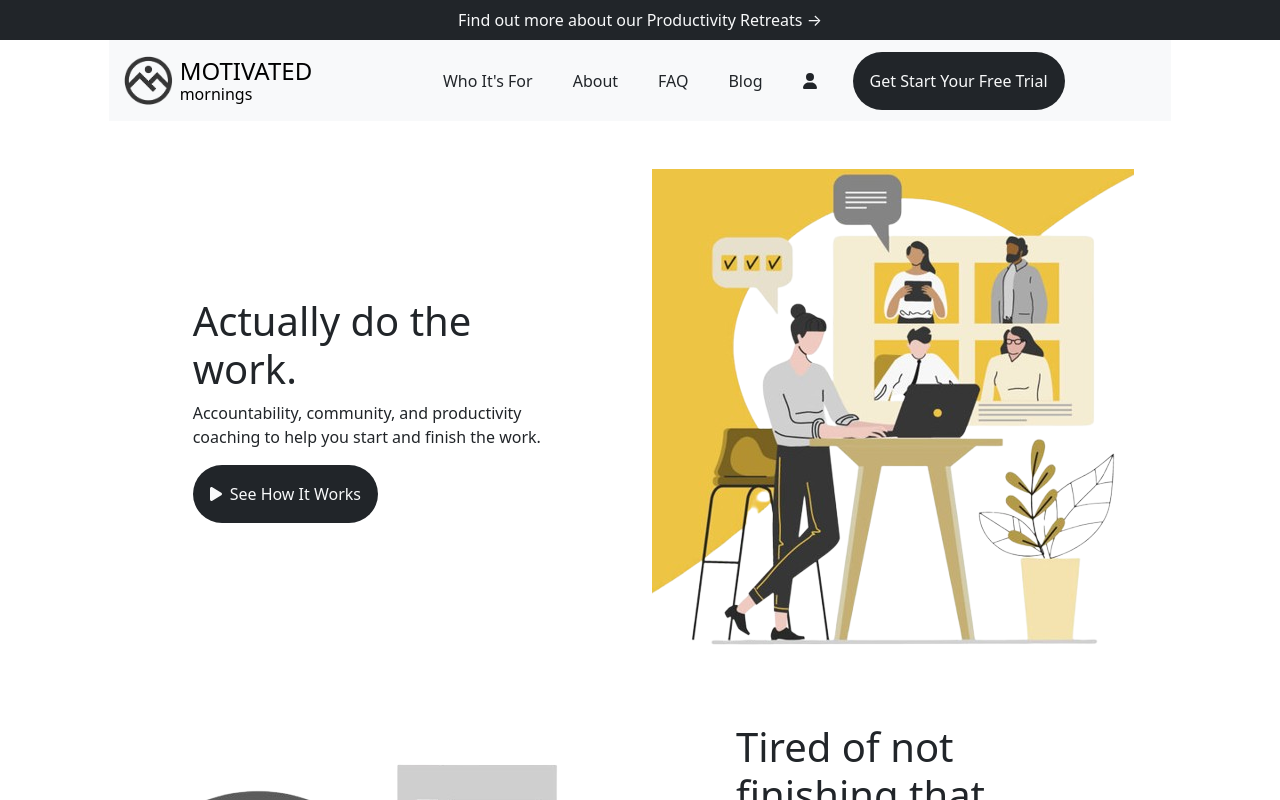
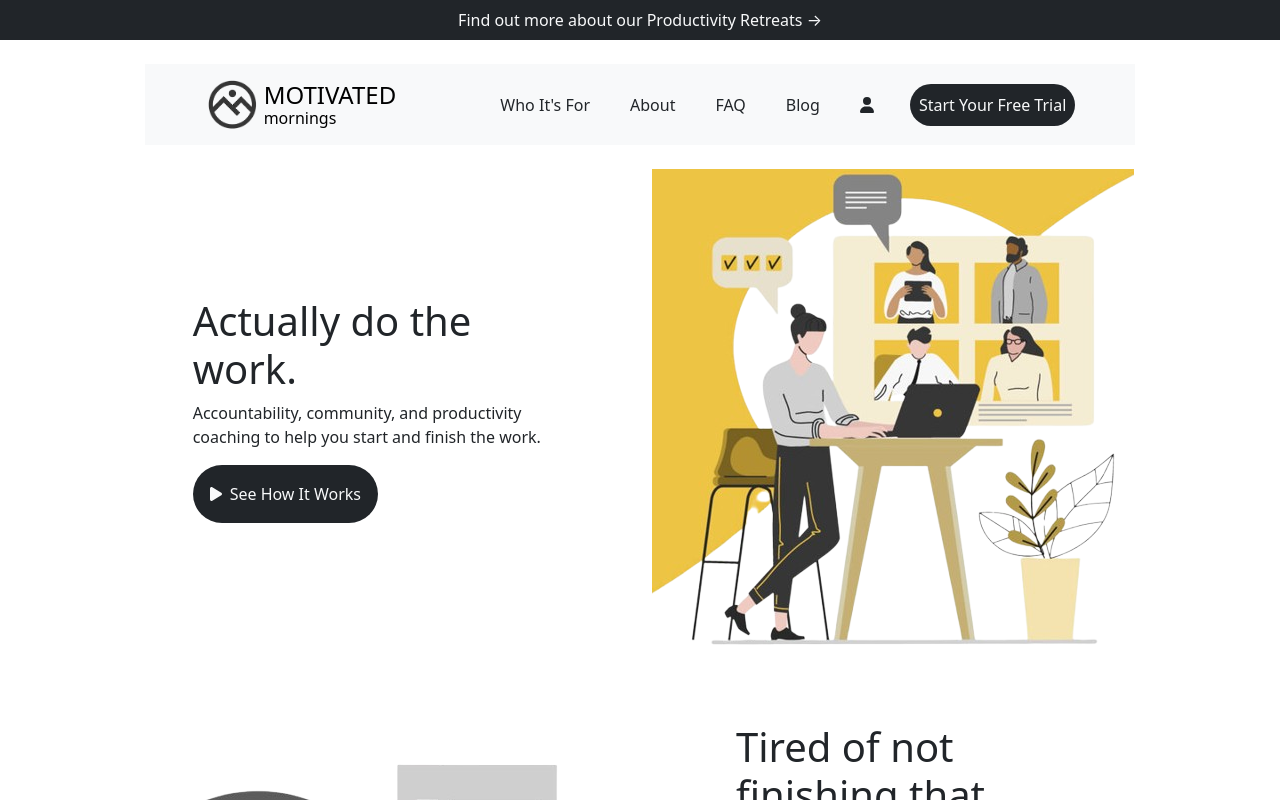
Before and after one commit to Ajith369369/motivated-mornings-frontend, a React (Vite) app: page / in a window 1280 px wide. Shown: the top 800 px of the page. Built offline with nearby package versions, Linux system fonts and the light colour scheme.

Commit message:
Change padding.

```diff
--- a/src/components/Header.jsx
+++ b/src/components/Header.jsx
@@ -14,11 +14,11 @@ function Header() {
             Find out more about our Productivity Retreats →
           </p>
         </section>
-        <section id="navbar" className="mb-5">
+        <section id="navbar" className="my-4">
           <div className="row">
             <div className="col-md-1"></div>
-            <div className="col-md-10">
-              <nav className="navbar bg-body-tertiary">
+            <div className="col-md-10 px-5">
+              <nav className="navbar bg-body-tertiary px-5">
                 <div className="container-fluid d-flex flex-wrap justify-content-center align-items-center">
                   <a
                     className="navbar-brand d-flex justify-content-center align-items-center"
@@ -35,7 +35,7 @@ function Header() {
                     </div>
                   </a>
                   <div
-                    className="d-flex flex-wrap justify-content-center align-items-center"
+                    className="d-flex flex-wrap justify-content-end align-items-center"
                     id="navbarSupportedContent"
                   >
                     <ul className="m-0 d-flex flex-wrap justify-content-evenly align-items-center">
@@ -68,8 +68,8 @@ function Header() {
                         </a>
                       </li>
                     </ul>
-                    <button className="btn rounded-pill bg-dark text-light p-3 ms-3">
-                    Get Start Your Free Trial
+                    <button className="btn rounded-pill bg-dark text-light p-2 ms-3">
+                    Start Your Free Trial
                     </button>
                   </div>
                 </div>
```
